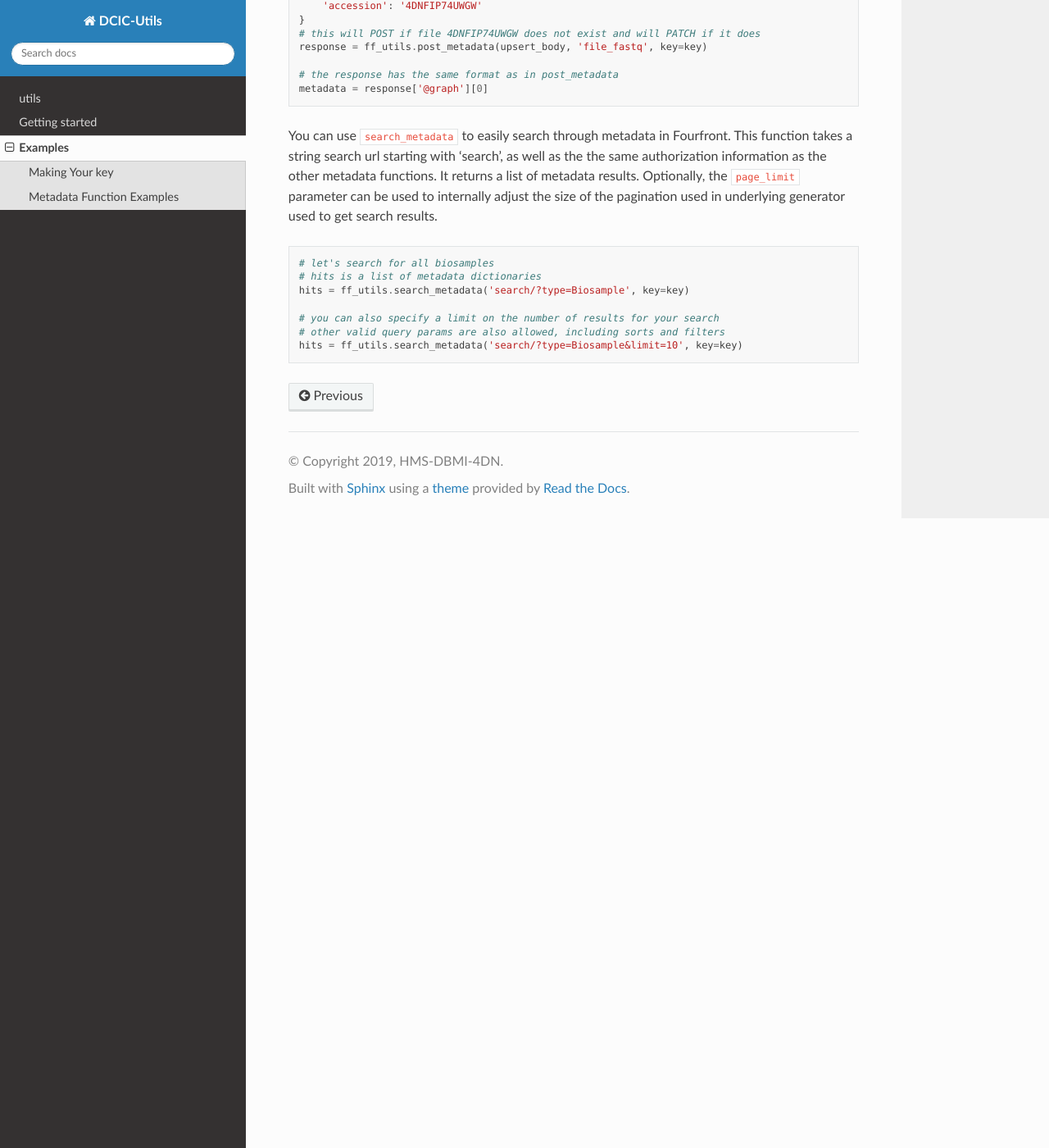
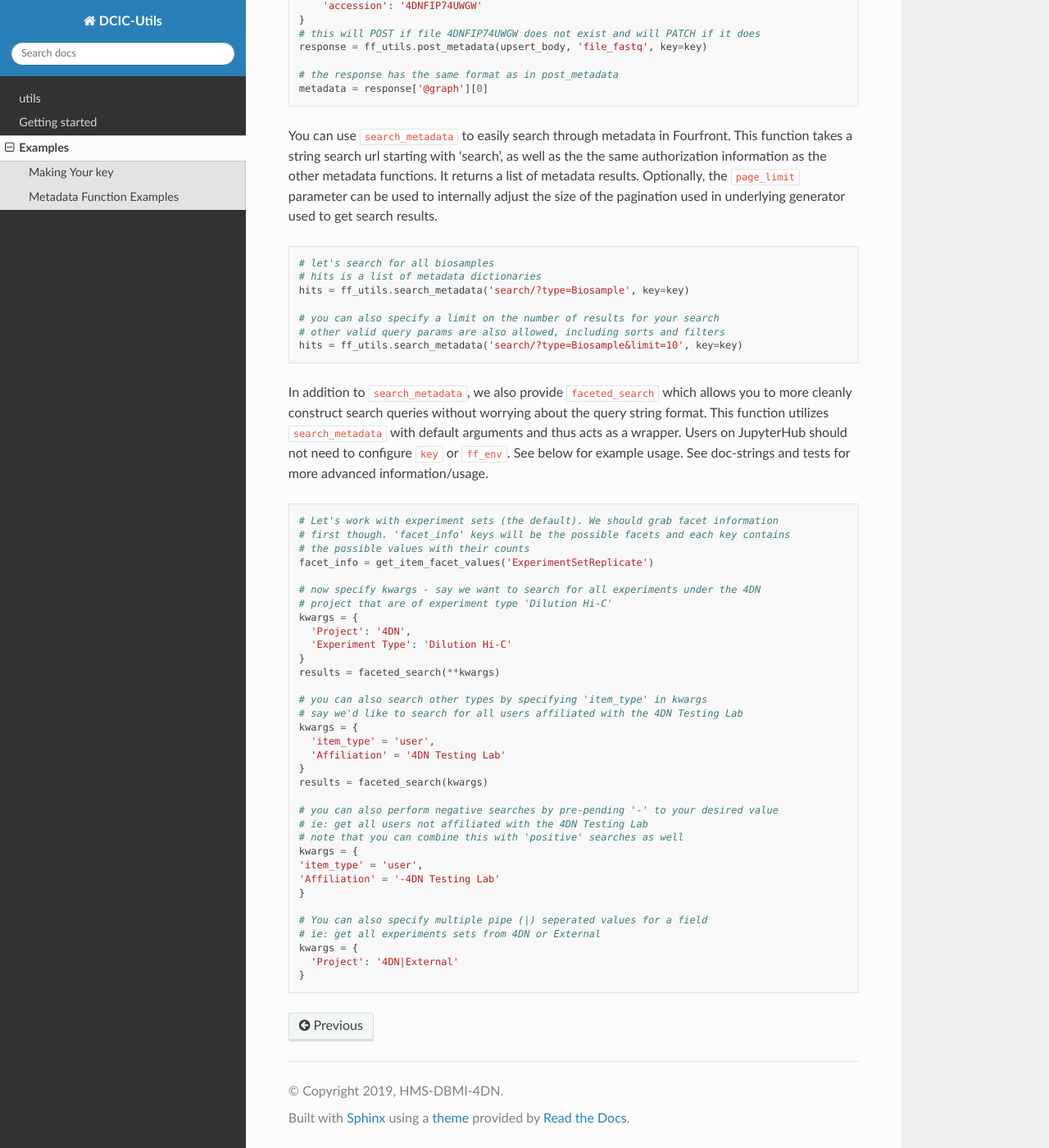
Before and after one commit to 4dn-dcic/utils, a Sphinx documentation site: the page built from docs/source/examples.rst, in a window 1280 px wide and 1400 px high, scrolled down 1815 px. Shown: the whole window at 82% size. Built offline with Sphinx 7.4.7 and the Read the Docs theme 2.0.0, drawn with Linux system fonts in a browser that asks for light colours; pages that are not in the unit, such as notebooks, are missing from menus; some of the changed text lies outside the part shown.

Commit message:
add some documentation, fix negative search + test

```diff
--- a/docs/source/examples.rst
+++ b/docs/source/examples.rst
@@ -6,7 +6,7 @@ See `getting started <'./getting_started.md'>`_ for help with getting up and run
 
 As a first step, we will import our modules from the dcicutils package.
 
-.. code-block::
+.. code-block:: python
 
    from dcicutils import ff_utils
 
@@ -15,13 +15,13 @@ Making Your key
 
 Authentication methods differ if you are an external user or an internal 4DN team member. If you are an external user, create a Python dictionary called ``key`` using your access key. This will be used in the examples below.
 
-.. code-block::
+.. code-block:: python
 
-   key = {'key': <YOUR KEY>, 'secret' <YOUR SECRET>, 'server': 'https://data.4dnucleome.org/'}
+   key = {'key': YOUR_KEY, 'secret' YOUR_SECRET, 'server': 'https://data.4dnucleome.org/'}
 
 If you are an internal user, you may simply use the string Fourfront environment name for your metadata functions to get administrator access. For faster requests or if you want to emulate another user, you can also pass in keys manually. The examples below will use ``key``\ , but could also use ``ff_env``. It assumes you want to use the data Fourfront environment.
 
-.. code-block::
+.. code-block:: python
 
    key = ff_utils.get_authentication_with_server(ff_env='data')
 
@@ -30,7 +30,7 @@ Metadata Function Examples
 
 You can use ``get_metadata`` to get the metadata for a single object. It returns a dictionary of metadata on a successful get request. In our example, we get a publicly available HEK293 biosource, which has an internal accession of 4DNSRVF4XB1F.
 
-.. code-block::
+.. code-block:: python
 
    metadata = ff_utils.get_metadata('4DNSRVF4XB1F', key=key)
 
@@ -40,7 +40,7 @@ You can use ``get_metadata`` to get the metadata for a single object. It returns
 
 To post new data to the system, use the ``post_metadata`` function. You need to provide the body of data you want to post, as well as the schema name for the object. We want to post a fastq file.
 
-.. code-block::
+.. code-block:: python
 
    post_body = {
        'file_format': 'fastq',
@@ -57,7 +57,7 @@ To post new data to the system, use the ``post_metadata`` function. You need to
 
 If you want to edit data, use the ``patch_metadata`` function. Let's say that the fastq file you just made has an accession of ``4DNFIP74UWGW`` and we want to add a description to it.
 
-.. code-block::
+.. code-block:: python
 
    patch_body = {'description': 'My cool fastq file'}
    # you can explicitly pass the object ID (in this case accession)...
@@ -72,7 +72,7 @@ If you want to edit data, use the ``patch_metadata`` function. Let's say that th
 
 Similar to ``post_metadata`` you can "UPSERT" metadata, which will perform a POST if the metadata doesn't yet exist within the system and will PATCH if it does. The ``upsert_metadata`` function takes the exact same arguments as ``post_metadata`` but will not raise an error on a metadata conflict.
 
-.. code-block::
+.. code-block:: python
 
    upsert_body = {
        'file_format': 'fastq',
@@ -88,7 +88,7 @@ Similar to ``post_metadata`` you can "UPSERT" metadata, which will perform a POS
 
 You can use ``search_metadata`` to easily search through metadata in Fourfront. This function takes a string search url starting with 'search', as well as the the same authorization information as the other metadata functions. It returns a list of metadata results. Optionally, the ``page_limit`` parameter can be used to internally adjust the size of the pagination used in underlying generator used to get search results.
 
-.. code-block::
+.. code-block:: python
 
    # let's search for all biosamples
    # hits is a list of metadata dictionaries
@@ -97,3 +97,42 @@ You can use ``search_metadata`` to easily search through metadata in Fourfront.
    # you can also specify a limit on the number of results for your search
    # other valid query params are also allowed, including sorts and filters
    hits = ff_utils.search_metadata('search/?type=Biosample&limit=10', key=key)
+
+In addition to ``search_metadata``, we also provide ``faceted_search`` which allows you to more cleanly construct search queries without worrying about the query string format. This function utilizes ``search_metadata`` with default arguments and thus acts as a wrapper. Users on JupyterHub should not need to configure ``key`` or ``ff_env``. See below for example usage. See doc-strings and tests for more advanced information/usage.
+
+.. code-block:: python
+
+  # Let's work with experiment sets (the default). We should grab facet information
+  # first though. 'facet_info' keys will be the possible facets and each key contains
+  # the possible values with their counts
+  facet_info = get_item_facet_values('ExperimentSetReplicate')
+
+  # now specify kwargs - say we want to search for all experiments under the 4DN
+  # project that are of experiment type 'Dilution Hi-C'
+  kwargs = {
+    'Project': '4DN',
+    'Experiment Type': 'Dilution Hi-C'
+  }
+  results = faceted_search(**kwargs)
+
+  # you can also search other types by specifying 'item_type' in kwargs
+  # say we'd like to search for all users affiliated with the 4DN Testing Lab
+  kwargs = {
+    'item_type' = 'user',
+    'Affiliation' = '4DN Testing Lab'
+  }
+  results = faceted_search(kwargs)
+
+  # you can also perform negative searches by pre-pending '-' to your desired value
+  # ie: get all users not affiliated with the 4DN Testing Lab
+  # note that you can combine this with 'positive' searches as well
+  kwargs = {
+  'item_type' = 'user',
+  'Affiliation' = '-4DN Testing Lab'
+  }
+
+  # You can also specify multiple pipe (|) seperated values for a field
+  # ie: get all experiments sets from 4DN or External
+  kwargs = {
+    'Project': '4DN|External'
+  }
```
Also changed, not shown: 2 other files.
